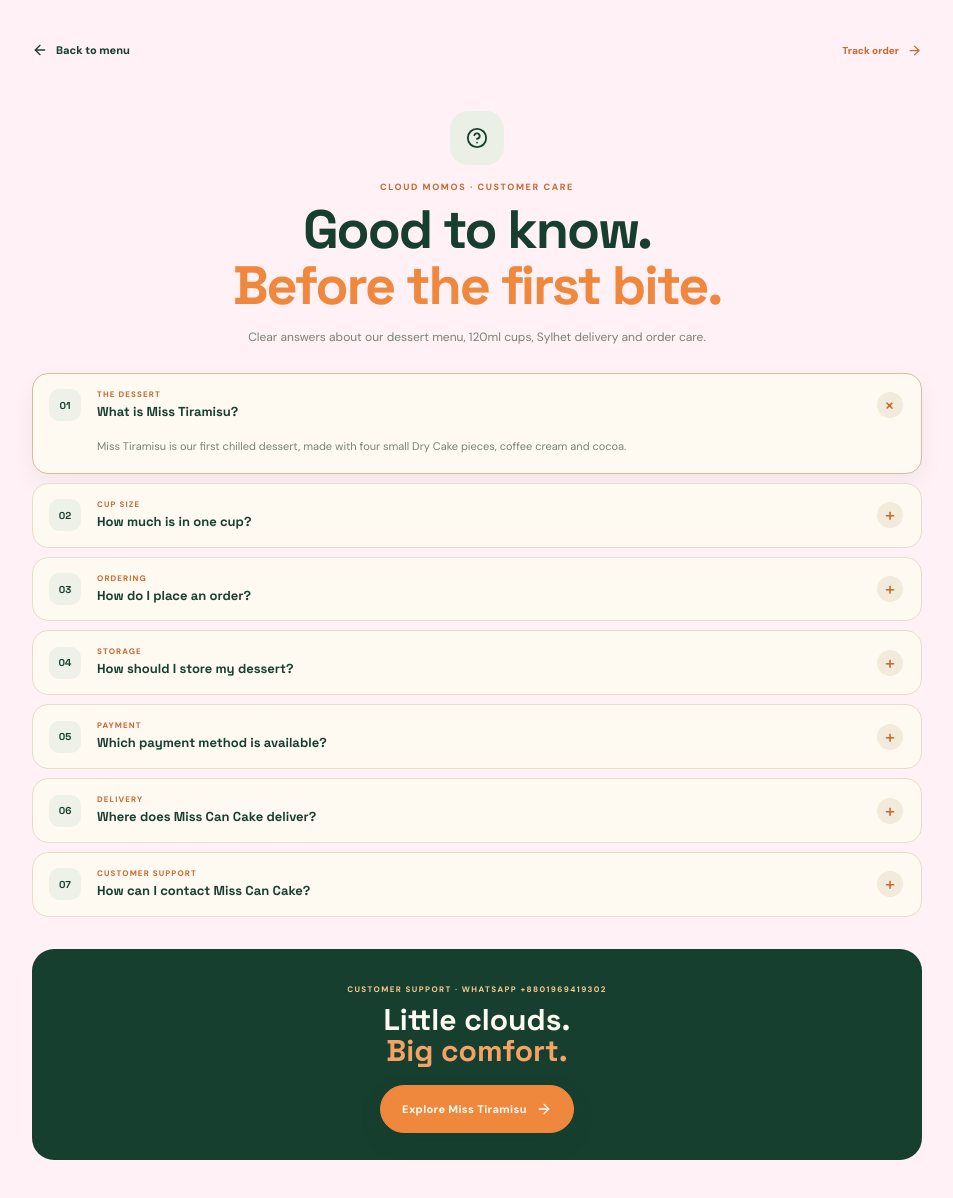
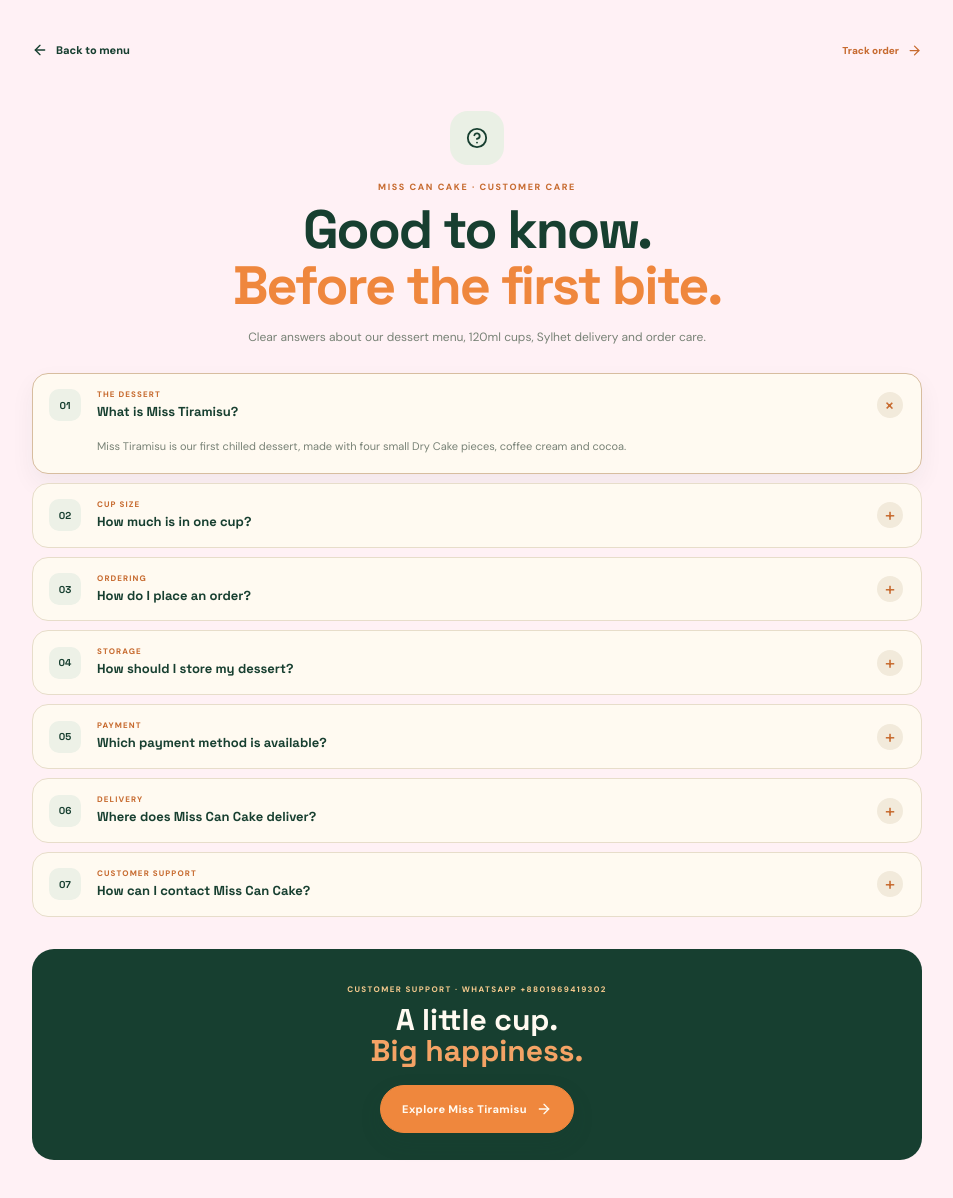
Before and after one commit to mahfzamart-beep/His-Her-Mart-2, a Next.js app: page /faq in a window 1280 px wide. Shown: the top 1198 px of the page, without its empty margins (163-1116 px from the left). Built offline with nearby package versions, Linux system fonts and the light colour scheme.

Commit message:
Finish Miss Can Cake FAQ branding

```diff
--- a/app/faq/page.tsx
+++ b/app/faq/page.tsx
@@ -35,7 +35,7 @@ export default function FaqPage() {
       </header>
       <section className="faq-intro">
         <div className="faq-mark"><HelpCircle size={22} /></div>
-        <p className="eyebrow">CLOUD MOMOS · CUSTOMER CARE</p>
+        <p className="eyebrow">MISS CAN CAKE · CUSTOMER CARE</p>
         <h1>Good to know.<br /><em>Before the first bite.</em></h1>
         <p>Clear answers about our dessert menu, 120ml cups, Sylhet delivery and order care.</p>
       </section>
@@ -58,7 +58,7 @@ export default function FaqPage() {
       </section>
       <footer className="faq-footer">
         <p className="eyebrow">CUSTOMER SUPPORT · WHATSAPP +8801969419302</p>
-        <h2>Little clouds.<br/><em>Big comfort.</em></h2>
+        <h2>A little cup.<br/><em>Big happiness.</em></h2>
         <Link className="primary-btn" href="/">Explore Miss Tiramisu <ArrowRight size={16} /></Link>
       </footer>
     </main>
```
